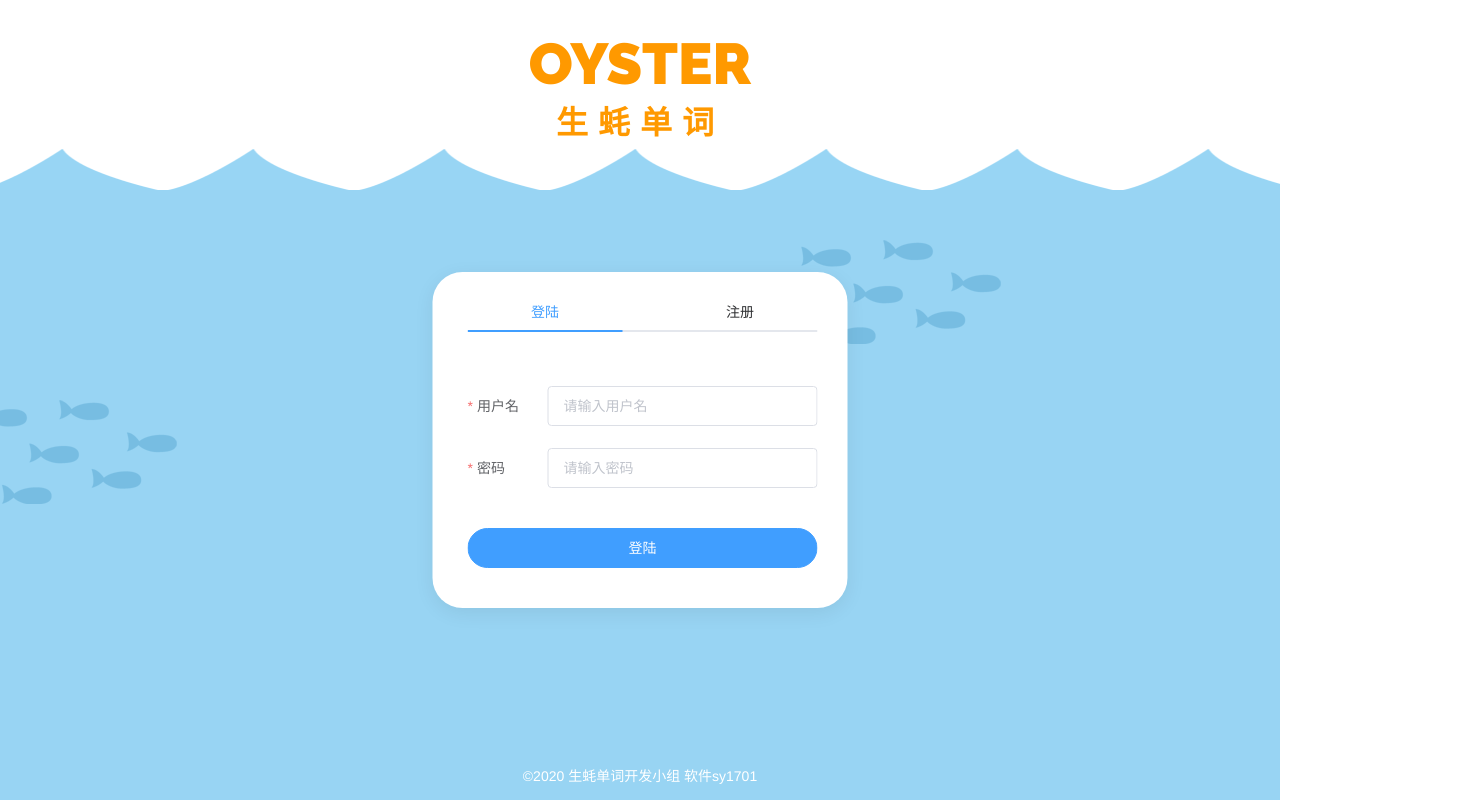
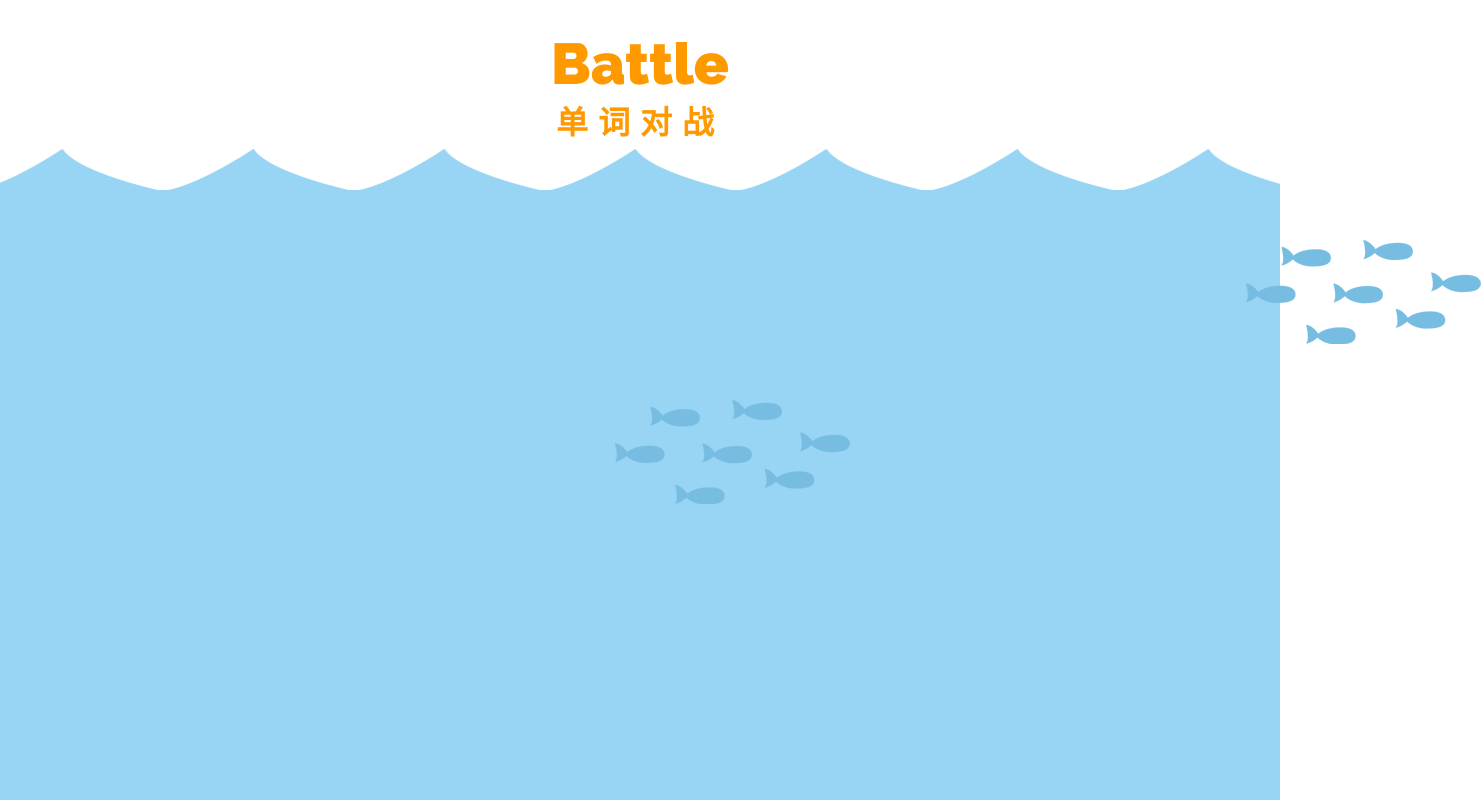
Before and after one commit to Johnson-Zheng/OysterWords, a Vue app in the folder oyster_words/: page /battle in a window 1280 px wide. Before the commit this address led to /login. Shown: the top 800 px of the page, 1481 px wide, since content can reach past the window. Built offline with nearby package versions, Linux system fonts and the light colour scheme; a web font is replaced by a local one.

Commit message:
URL统一、新增对战页面

```diff
--- a/oyster_words/src/global/interfaceURL.js
+++ b/oyster_words/src/global/interfaceURL.js
@@ -1,22 +1,24 @@
+const url = 'http://39.107.84.0:8600/'
+
 //用户登录
-export const login = "http://39.107.84.0:8600/login";
+export const login = url+"login";
 //用户注册
-export const register = "http://39.107.84.0:8600/register";
+export const register = url+"register";
 //创建房间
-export const createRoom = "http://39.107.84.0:8600/createRoom";
+export const createRoom = url+"createRoom";
 //进入房间
-export const enterRoom = "http://39.107.84.0:8600/enterRoom";
+export const enterRoom = url+"enterRoom";
 //退出房间
-export const quitRoom = "http://39.107.84.0:8600/quitRoom";
+export const quitRoom = url+"quitRoom";
 //获取排行榜
-export const getRank = "http://39.107.84.0:8600/getRank";
+export const getRank = url+"getRank";
 //查询房间
-export const queryRoom ="http://39.107.84.0:8600/queryRoom";
+export const queryRoom =url+"queryRoom";
 //修改密码
-export const resetPassword = "http://39.107.84.0:8600/resetPassword";
+export const resetPassword = url+"resetPassword";
 //修改用户名
-export const changeUsername = "http://39.107.84.0:8600/changeUsername";
+export const changeUsername = url+"changeUsername";
 //修改头像
-export const changeFace = "http://39.107.84.0:8600/changeFace";
+export const changeFace = url+"changeFace";
 //根据房间获取题目
-export const getQuestions = "http://39.107.84.0:8600/getQuestions";
+export const getQuestions = url+"getQuestions";
--- /dev/null
+++ b/oyster_words/src/pages/battle.vue
@@ -0,0 +1,104 @@
+<template>
+  <div id="main">
+    <header>
+      <h1>Battle</h1>
+      <h2>单词对战</h2>
+
+    </header>
+    <div id="form" style="background-color: #98d4f3;height: 100vh;width: 100vw">
+      <div class="fish" id="fish"></div>
+      <div class="fish" id="fish2"></div>
+      <div class="fish" id="fish3"></div>
+      <div>
+
+      </div>
+    </div>
+  </div>
+</template>
+
+<script>
+    export default {
+        name: "battle"
+    }
+</script>
+
+<style scoped>
+  h1{
+    font-weight: bold;
+    font-size: 3.6em;
+    font-family: 'Raleway', sans-serif;
+    margin: 0 auto;
+    margin-top: 30px;
+    width: 500px;
+    color: #F90;
+    text-align: center;
+  }
+  h2{
+    font-weight: 700;
+    font-size: 2em;
+    letter-spacing: 10px;
+    margin: 0 auto;
+    color: #F90;
+    text-align: center;
+  }
+
+  /* Animation webkit */
+  @-webkit-keyframes myfirst
+  {
+    0% {
+      margin-left: -235px;
+      transform: scale(1.2);
+    }
+    90% {
+      margin-left: 100%;
+      transform: scale(1.0);
+    }
+    100% {
+      margin-left: 100%;
+    }
+  }
+
+  /* Animation */
+  @keyframes myfirst
+  {
+    0% {margin-left: -235px}
+    70% {margin-left: 100%;}
+    100% {margin-left: 100%;}
+  }
+
+  .fish{
+    background:url("../assets/fish.png");
+    width: 235px;
+    height: 104px;
+    margin-left: -235px;
+    position: absolute;
+    animation: myfirst 12s;
+    -webkit-animation: myfirst 12s;
+    animation-iteration-count: infinite;
+    -webkit-animation-iteration-count: infinite;
+    animation-timing-function: ease-in-out;
+    -webkit-animation-timing-function: ease-in-out;
+  }
+
+  #fish{
+    top: 30%;
+  }
+
+  #fish2{
+    top: 50%;
+    animation-delay: 3s;
+    -webkit-animation-delay: 3s;
+  }
+
+  #fish3{
+    top: 80%;
+    animation-delay: 8s;
+    -webkit-animation-delay: 8s;
+  }
+
+
+  header{
+    height: 160px;
+    background: url('../assets/golf.png') repeat-x bottom;
+  }
+</style>
--- a/oyster_words/src/pages/index.vue
+++ b/oyster_words/src/pages/index.vue
@@ -115,7 +115,6 @@ export default {
                 }
               });
               break;
-
             case 2:
               this.$message.error(res.data.msg);
               break;
@@ -124,8 +123,6 @@ export default {
               this.$message.error("系统异常");
               break;
           }
-
-
         })
     },
     //进入房间提示框（输入房间号）
--- a/oyster_words/src/pages/room.vue
+++ b/oyster_words/src/pages/room.vue
@@ -1,39 +1,24 @@
 <template>
   <div id="root">
     <h1>对战房间</h1>
-    <p>{{ header_content }}</p>
+    <p>等待好友进入...</p>
     <p>房间{{ roomId }}</p>
     <div id="container">
       <div class="user_info">
         <el-avatar v-if="hostFaceId===0" size="100" fit="cover" icon="el-icon-user-solid"></el-avatar>
         <el-avatar v-if="hostFaceId!==0" size="100" fit="cover" :src="hostFaceURL"></el-avatar>
         <p>{{ hostName }}</p>
-        <p v-if="roomStatus===1">当前分数：{{ hostCurScore }}</p>
       </div>
       <p id="vs">VS</p>
       <div class="user_info">
         <el-avatar v-if="guestFaceId===0" size="100" fit="cover" icon="el-icon-user-solid"></el-avatar>
         <el-avatar v-if="guestFaceId!==0" size="100" fit="cover" :src="guestFaceURL"></el-avatar>
         <p>{{ guestName }}</p>
-        <p v-if="roomStatus===1">当前分数：{{ guestCurScore }}</p>
-      </div>
-    </div>
-    <div v-if="roomStatus===1" id="question">
-      <div id="questionStem">{{ questionStem }}</div>
-      <div id="selectItem">
-        <el-radio v-model="radio1" label="1" border>{{ selectItem[0] }}</el-radio>
-        <el-radio v-model="radio1" label="2" border>{{ selectItem[1] }}</el-radio>
-        <el-radio v-model="radio1" label="3" border>{{ selectItem[2] }}</el-radio>
-        <el-radio v-model="radio1" label="4" border>{{ selectItem[3] }}</el-radio>
       </div>
     </div>
     <el-button v-if="roomStatus===0" @click="exit()">退出房间</el-button>
-    <el-button v-if="roomStatus===1" @click="end()">退出比赛</el-button>
-
-
     <copyright></copyright>
   </div>
-
 </template>
 
 <script>
@@ -49,8 +34,6 @@ export default {
   data() {
     return {
       userIsHost: true,
-      //房间信息
-      header_content: "等待好友进入...",
       roomId: 0,
       loopId: null,
       roomStatus: 0,
@@ -70,15 +53,6 @@ export default {
       guestFaceId: 0,
       guestFaceURL: "",
       guestStatus: 0,
-
-      //题目信息
-      questionStem: "测试题目",
-      selectItem:[
-        "A:示例选项A",
-        "B:示例选项B",
-        "C:示例选项C",
-        "D:示例选项D",
-      ],
     }
   },
   created() {
@@ -138,9 +112,26 @@ export default {
             this.guestName = res.data.data.guestInfo.username;
             this.guestFaceId = res.data.data.guestInfo.faceId;
             this.guestCurScore = res.data.data.guestScore;
-            this.guestFaceURL = "../static/faces/f" + this.hostFaceId + ".jpg";
+            this.guestFaceURL = "../static/faces/f" + this.guestFaceId + ".jpg";
             clearInterval(this.loopId);
-            this.startGame();
+            this.roomStatus = 1;
+            this.$router.push({
+              path:'/battle',
+              params:{
+                roomId:this.roomId,
+                hostInfo:{
+                  hostId:this.hostId,
+                  hostFaceUrl:this.hostFaceUrl,
+                  hostName:this.hostName,
+
+                },
+                guestInfo:{
+                  guestId:this.guestId,
+                  guestFaceUrl:this.guestFaceId,
+                  guestName:this.guestName,
+                }
+              },
+            });
           }
 
         })
@@ -151,17 +142,8 @@ export default {
       this.check();
       //每0.5s向服务器获取guest的数据
       this.loopId = setInterval(this.check, 500);
-
     },
-    //开始游戏
-    startGame() {
-      this.roomStatus = 1;
-      this.$axios.get(URL.getQuestions, {params: {roomId: this.roomId}})
-        .then((res) => {
-          let questionList = res.data.data;
-        })
-    },
-    //退出房间弹窗
+    //HOST出房间弹窗
     exit() {
       this.$confirm('是否要退出当前房间?', '提示', {
         confirmButtonText: '确定',
@@ -176,7 +158,7 @@ export default {
       this.$axios.get(URL.quitRoom, {params: {roomId: this.roomId}})
         .then((res) => {
           let code = res.data.respCode;
-          switch (code) {
+          switch(code) {
             case 1:
               clearInterval(this.loopId);
               this.$message({
@@ -191,31 +173,6 @@ export default {
           }
         })
     },
-    //（游戏中）退出弹窗
-    end() {
-      this.$confirm('游戏还未结束，现在退出会判负，是否退出?', '提示', {
-        confirmButtonText: '确定',
-        cancelButtonText: '取消',
-        type: 'warning'
-      }).then(() => {
-        this.endBattle();
-      })
-
-    },
-    //（游戏中）退出房间
-    // endBattle(){
-    //   this.$axios.get(URL.quitRoom, {params: {roomId: this.roomId}})
-    //     .then((res) => {
-    //
-    //           this.$message({
-    //             message: res.data.msg,
-    //             type: 'success'
-    //           });
-    //           this.$router.push('/index');
-    //
-    //     })
-    //
-    // },
 
   }
 }
--- a/oyster_words/src/router/index.js
+++ b/oyster_words/src/router/index.js
@@ -5,7 +5,7 @@ import login from "../pages/login.vue";
 import self_information from "../pages/self_information";
 import ranking_list from "../pages/ranking_list.vue";
 import room from "../pages/room";
-
+import battle from "../pages/battle";
 
 Vue.use(Router)
 
@@ -50,12 +50,21 @@ export default new Router({
     },
     {
       path: '/room',
-      name:'生蚝单词-房间界面',
+      name:'生蚝单词-房间',
       component: room,
       meta: {
-        title: '生蚝单词-房间界面'
+        title: '生蚝单词-房间'
+      }
+    },
+    {
+      path: '/battle',
+      name:'生蚝单词-对战',
+      component: battle,
+      meta: {
+        title: '生蚝单词-对战'
       }
     },
 
+
   ]
 })
```
